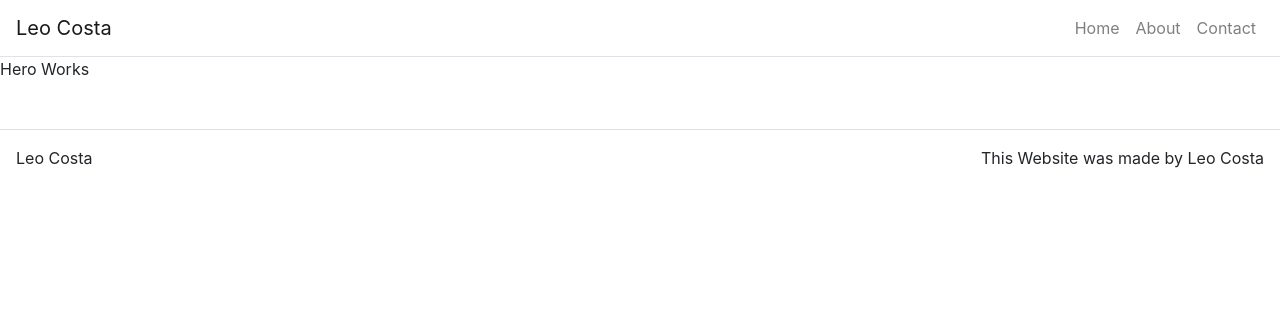
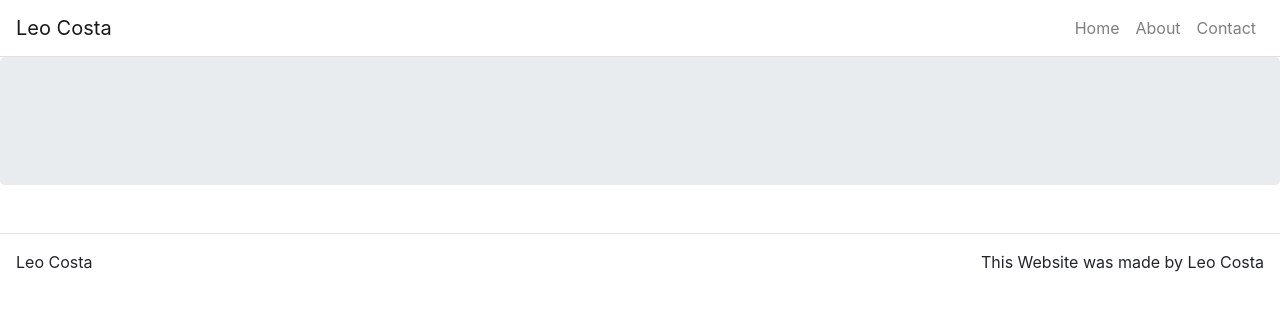
Before and after one commit to Leoprogramming/react-portfolio-bootstrap-router-dom-spring-sendgrid, a React (Create React App) app in the folder react-portfolio-site/: page / in a window 1280 px wide. Shown: the top 310 px of the page. Built offline with nearby package versions, Linux system fonts and the light colour scheme.

Commit message:
imported Jumbotron, Container, Row, Col from react-bootstrap

```diff
--- a/react-portfolio-site/src/components/Hero.js
+++ b/react-portfolio-site/src/components/Hero.js
@@ -1,9 +1,23 @@
-import React from 'react';
+import React from "react";
+import Jumbotron from "react-bootstrap/Jumbotron";
+import Container from "react-bootstrap/Container";
+import Row from "react-bootstrap/Row";
+import Col from "react-bootstrap/Col";
 
-function Hero() {
+function Hero(props) {
 
   return(
-    <p>Hero Works</p>
+    <Jumbotron>
+      <Container>
+        <Row>
+          <Col>
+            { props.title && <h1>(props.title)</h1> }
+            { props.subTitle && <h3>(props.subTitle)</h3> }
+            { props.text && <h3>(props.text)</h3> }
+          </Col>
+        </Row>
+      </Container>
+    </Jumbotron>
   );
 
 }
```
